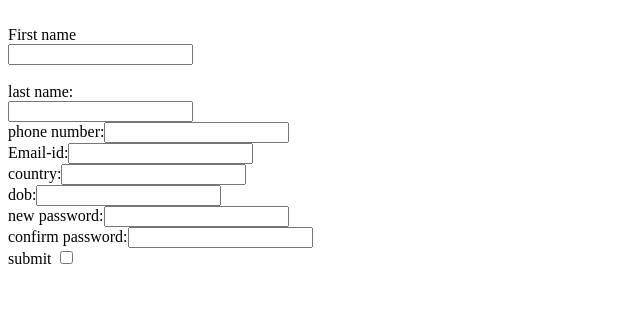
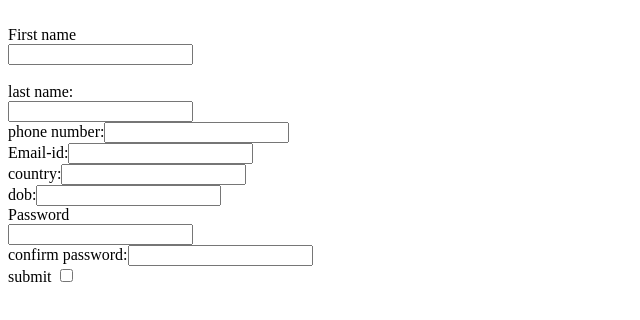
Before and after one commit to abinayar2004/hackathon, a plain HTML site: page index.html in a window 1280 px wide. Shown: the whole page, without its empty margins (0-640 px from the left). Drawn offline with Linux system fonts and the light colour scheme.

Commit message:
Update index.html

```diff
--- a/index.html
+++ b/index.html
@@ -20,7 +20,9 @@
                 <br>
                 dob:<input type="number"name="dob">
                 <br>
-                new password:<input type="text"name="password">
+                <label for="pw">Password</label>
+                <br>
+                <input type="password" id="pw" name="pw"  >
                 <br>
                 confirm password:<input type="text"name="password">
                 <br>
```
